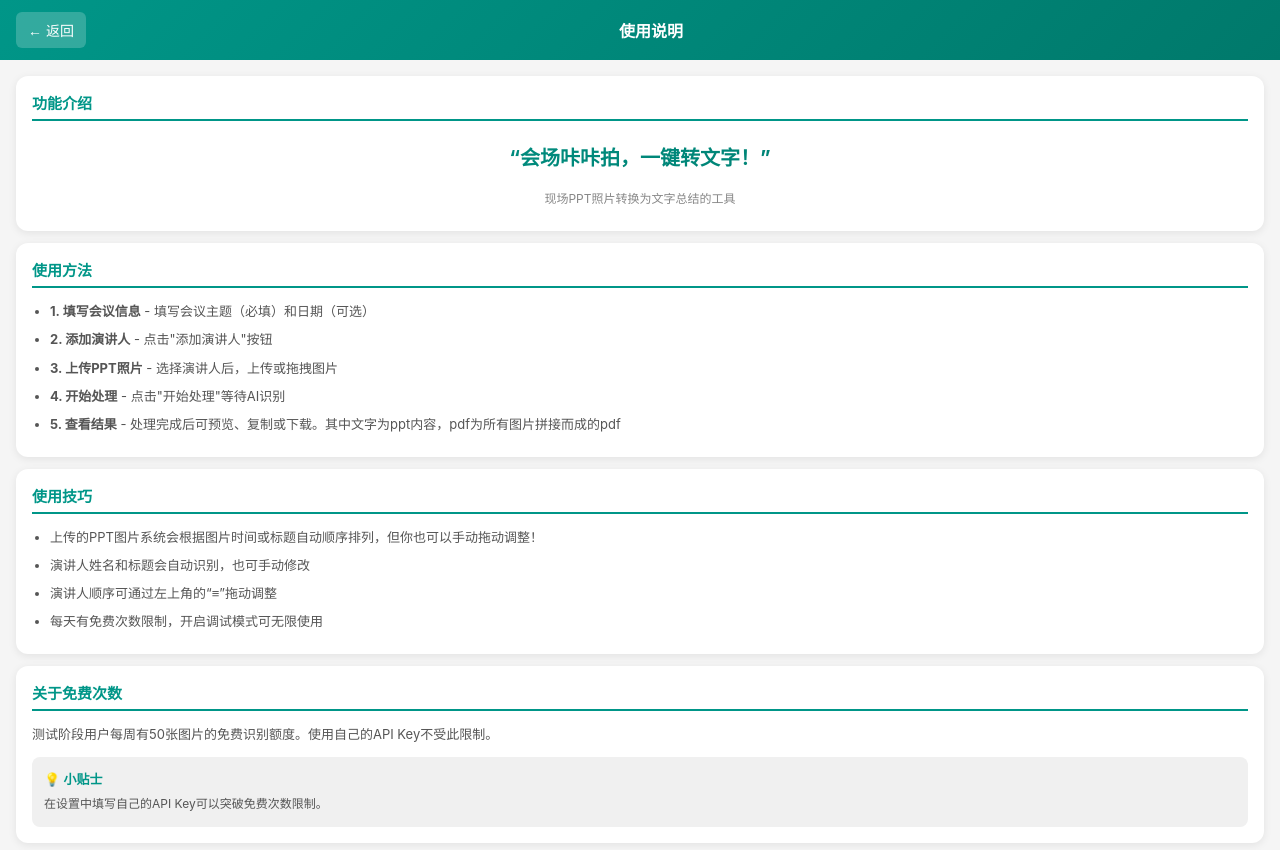
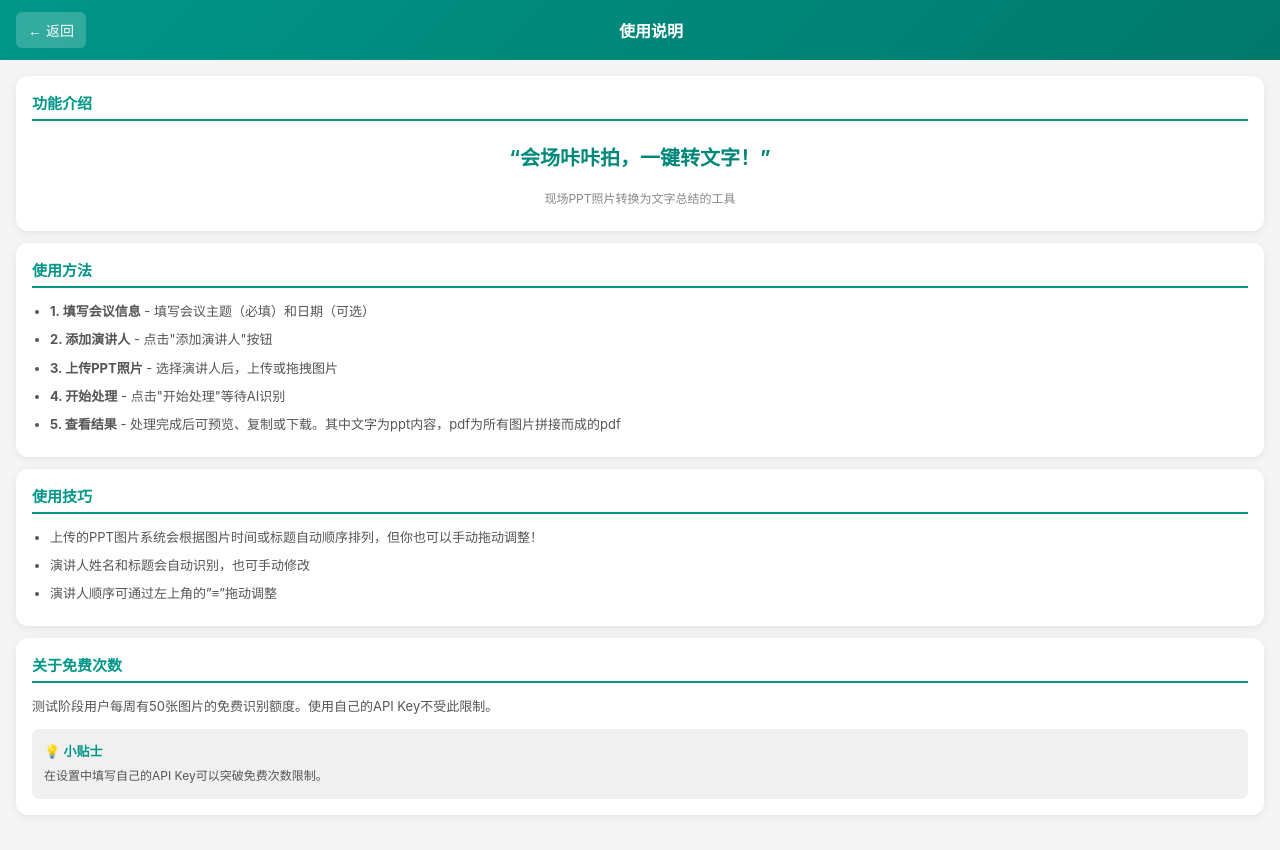
Before and after one commit to gauxonz/imgppt2text, a plain HTML site: page imgppt2text-frontend/help.html in a window 1280 px wide. Drawn offline with Linux system fonts and the light colour scheme.

Commit message:
docs: 移除帮助页中的调试模式说明

```diff
--- a/imgppt2text-frontend/help.html
+++ b/imgppt2text-frontend/help.html
@@ -109,8 +109,7 @@
             <ul>
                 <li>上传的PPT图片系统会根据图片时间或标题自动顺序排列，但你也可以手动拖动调整！</li>
                 <li>演讲人姓名和标题会自动识别，也可手动修改</li>
-                <li>演讲人顺序可通过左上角的“≡”拖动调整</li>
-                <li>每天有免费次数限制，开启调试模式可无限使用</li>
+                <li>演讲人顺序可通过左上角的”≡”拖动调整</li>
             </ul>
         </div>
 
```
